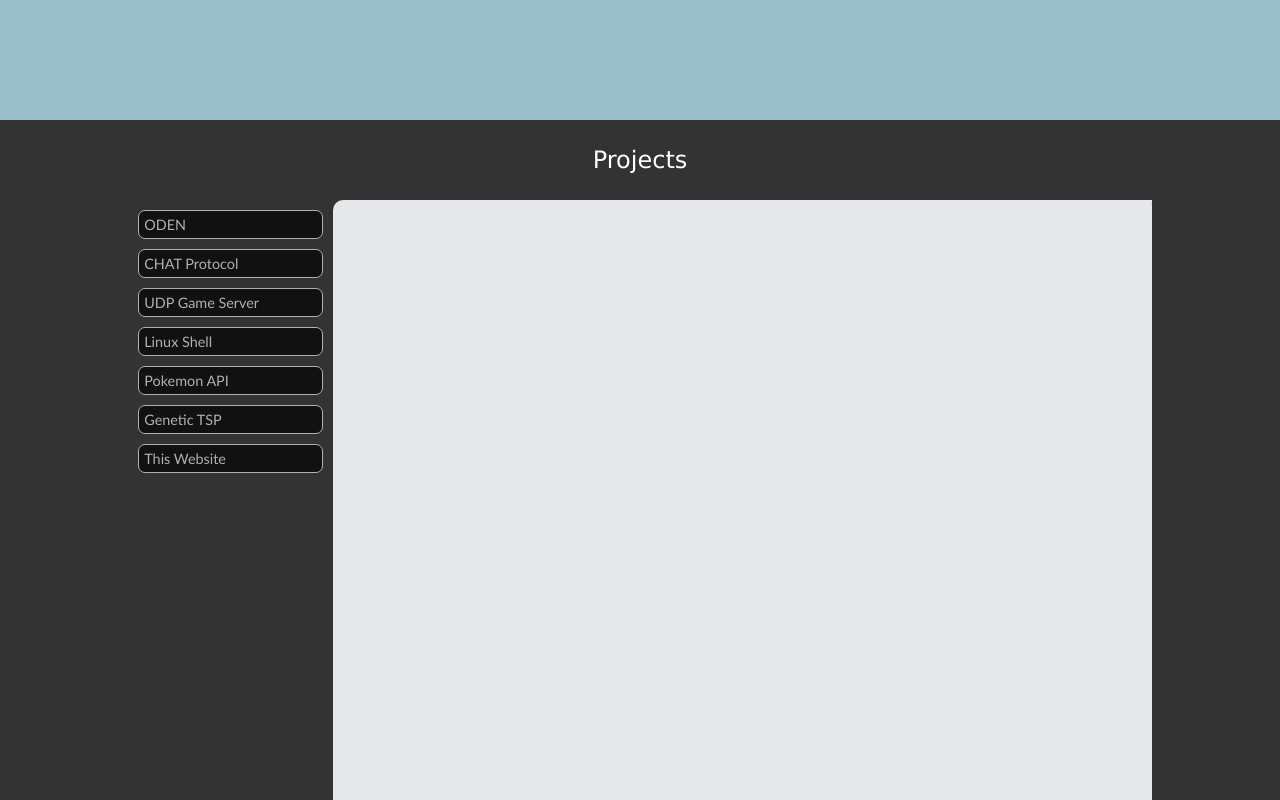
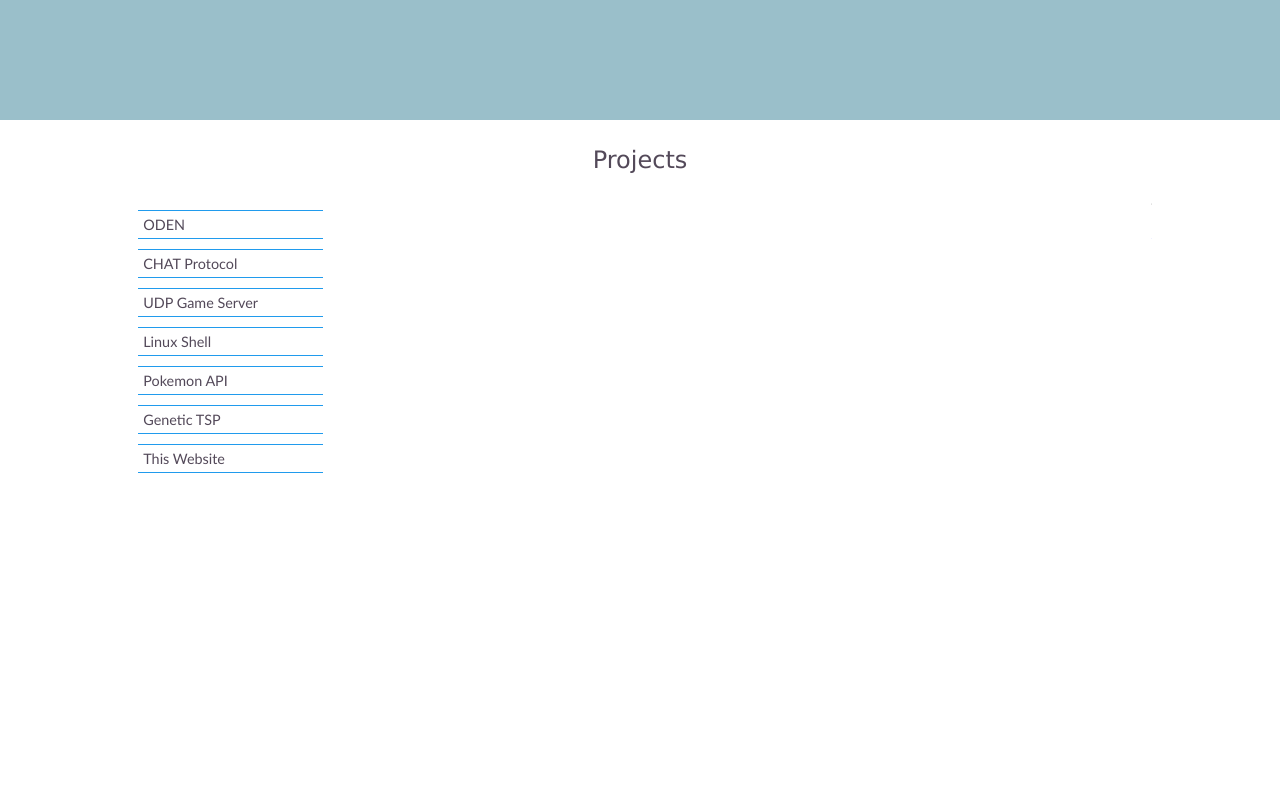
Before and after one commit to mbabey/personal-site, a React (Create React App) app in the folder front-end/: page / in a window 1280 px wide. Shown: the part 1480-2280 px from the top of the page. Built offline with nearby package versions, Linux system fonts and the light colour scheme.

Commit message:
Update nav for projects section

```diff
--- a/front-end/src/styles/global.css
+++ b/front-end/src/styles/global.css
@@ -2,6 +2,7 @@
   /* Colour palette */
   --col-blue-lt: #9ABFCA;
   --col-blue-drk: #353648;
+  --col-blue-brt: #209bed;
 
   --col-grn-lt: #8DBCAF;
   --col-grn-med: #6C9F8A;
--- a/front-end/src/styles/projects.css
+++ b/front-end/src/styles/projects.css
@@ -1,6 +1,5 @@
 #projects {
   height: 100vh;
-  background-color: #333333;
 }
 
 #projects .width-wrapper {
@@ -15,7 +14,7 @@
   grid-row: 1 / span 1;
   text-align: center;
   margin: auto;
-  color: #fff;
+  color: var(--col-grey-drk);
 }
 
 #projects #projects-nav ul {
@@ -31,26 +30,23 @@
   padding: 0;
   margin: 10px 5% 0;
   padding: 5px;
-  background-color: #111111;
-  border: 1px solid var(--col-grey-med);
-  border-radius: 7px;
+  --border: 1px solid var(--col-blue-brt);
+  border-top: var(--border);
+  border-bottom: var(--border);
+  color: var(--col-grey-drk);
   font-size: 0.9em;
-  color: var(--col-grey-med);
   transition: all 0.25s cubic-bezier(0.10, 0.20, 0.30, 1);
 }
 
 #projects #projects-nav li:hover {
   cursor: pointer;
-  color: #fff;
-  border-color: #fff;
-  background-color: #212121;
+  padding-left: 5%;
 }
 
 #projects .wrapper {
   overflow: hidden;
   grid-column: 2 / span 1;
   grid-row: 2 / span 1;
-  background-color: var(--col-grey-lt);
   border-top-left-radius: 10px;
   color: #000;
   position: relative;
@@ -58,6 +54,7 @@
 
 #projects .project {
   position: absolute;
+  width: 100%;
   top: 0;
   left: 100%;
   transition: left 0.5s cubic-bezier(0.10, 0.20, 0.30, 1);
```
